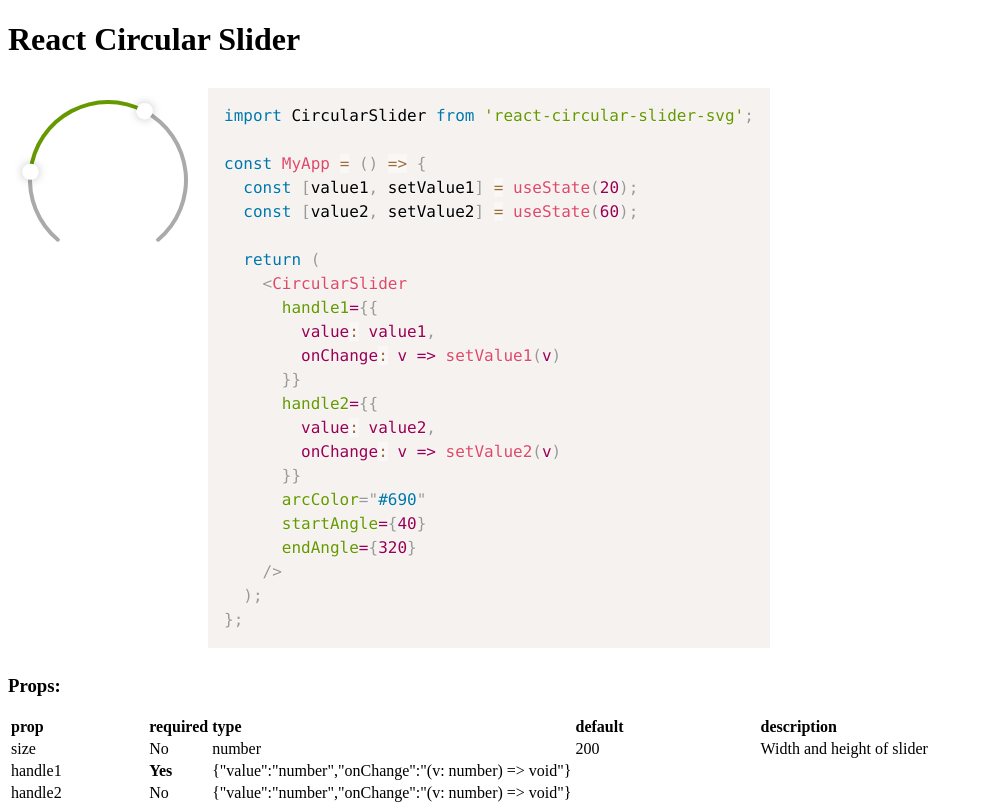
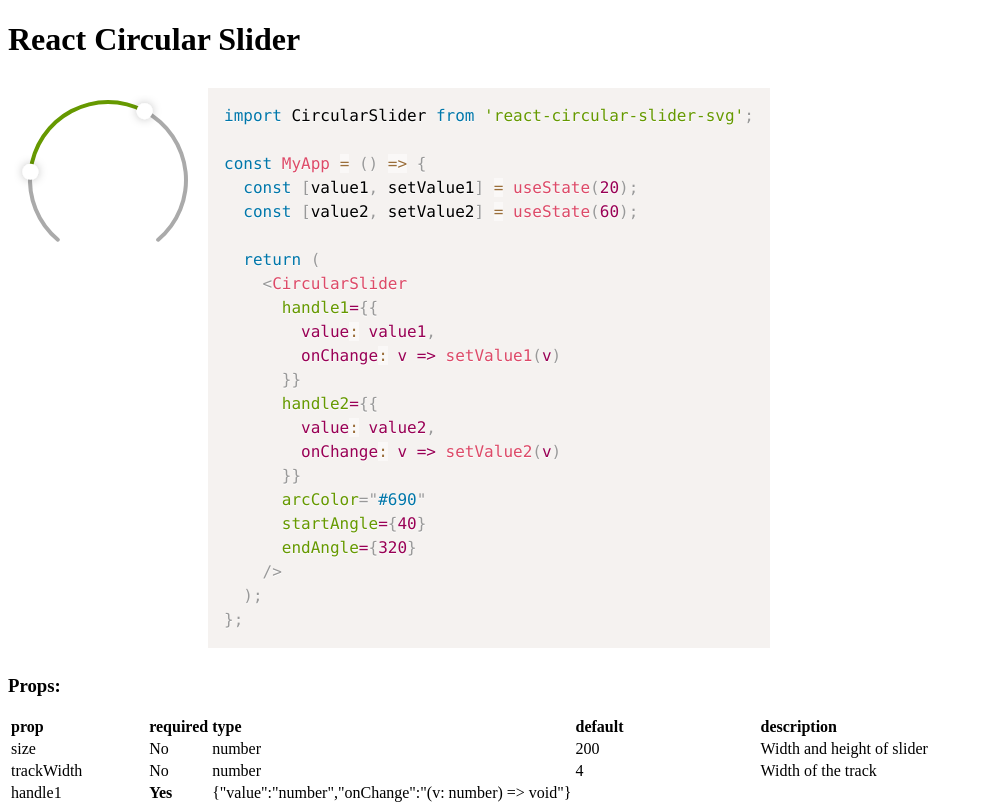
Before and after one commit to mnkhouri/react-circular-slider, a React app: page / in a window 1280 px wide. Shown: the top 804 px of the page, without its empty margins (0-983 px from the left). Built offline with nearby package versions, Linux system fonts and the light colour scheme.

Commit message:
Added track width as optional props (#34)
Co-authored-by: Andreas Berg <andreas@edupihi.eu>

```diff
--- a/docs-src/api.tsx
+++ b/docs-src/api.tsx
@@ -8,6 +8,13 @@ export const ApiDocs: React.FunctionComponent = () => {
       default: "200",
       type: "number",
       description: "Width and height of slider",
+    },
+    {
+      name: "trackWidth",
+      required: false,
+      default: "4",
+      type: "number",
+      description: "Width of the track",
     },
     {
       name: "handle1",
--- a/package.json
+++ b/package.json
@@ -22,7 +22,8 @@
     "postpublish": "PACKAGE_VERSION=$(echo 'const p = require(\"./package.json\"); process.stdout.write(p.version)' | node) && git tag v$PACKAGE_VERSION && git push --tags",
     "test": "eslint src/** && prettier --check src/**",
     "build": "rm -rf ./dist ./docs && prettier --write src/** docs-src/** && webpack && tsc",
-    "watch-docs": "webpack serve"
+    "watch-docs": "webpack serve",
+    "prepare": "npm run build"
   },
   "repository": {
     "type": "git",
--- a/src/index.tsx
+++ b/src/index.tsx
@@ -10,6 +10,7 @@ import { arcPathWithRoundedEnds } from "./svgPaths";
 
 type Props = {
   size: number;
+  trackWidth: number;
   minValue: number;
   maxValue: number;
   startAngle: number; // 0 - 360 degrees
@@ -38,6 +39,7 @@ export class CircularSlider extends React.Component<
   static defaultProps: Pick<
     Props,
     | "size"
+    | "trackWidth"
     | "minValue"
     | "maxValue"
     | "startAngle"
@@ -47,6 +49,7 @@ export class CircularSlider extends React.Component<
     | "handleSize"
   > = {
     size: 200,
+    trackWidth: 4,
     minValue: 0,
     maxValue: 100,
     startAngle: 0,
@@ -185,6 +188,7 @@ export class CircularSlider extends React.Component<
   render() {
     const {
       size,
+      trackWidth,
       handle1,
       handle2,
       handleSize,
@@ -198,7 +202,6 @@ export class CircularSlider extends React.Component<
       arcBackgroundColor,
       outerShadow,
     } = this.props;
-    const trackWidth = 4;
     const shadowWidth = 20;
     const trackInnerRadius = size / 2 - trackWidth - shadowWidth;
     const handle1Angle = valueToAngle({
```
Also changed, not shown: 1 other file (tests, documents, lock files or other folders).
